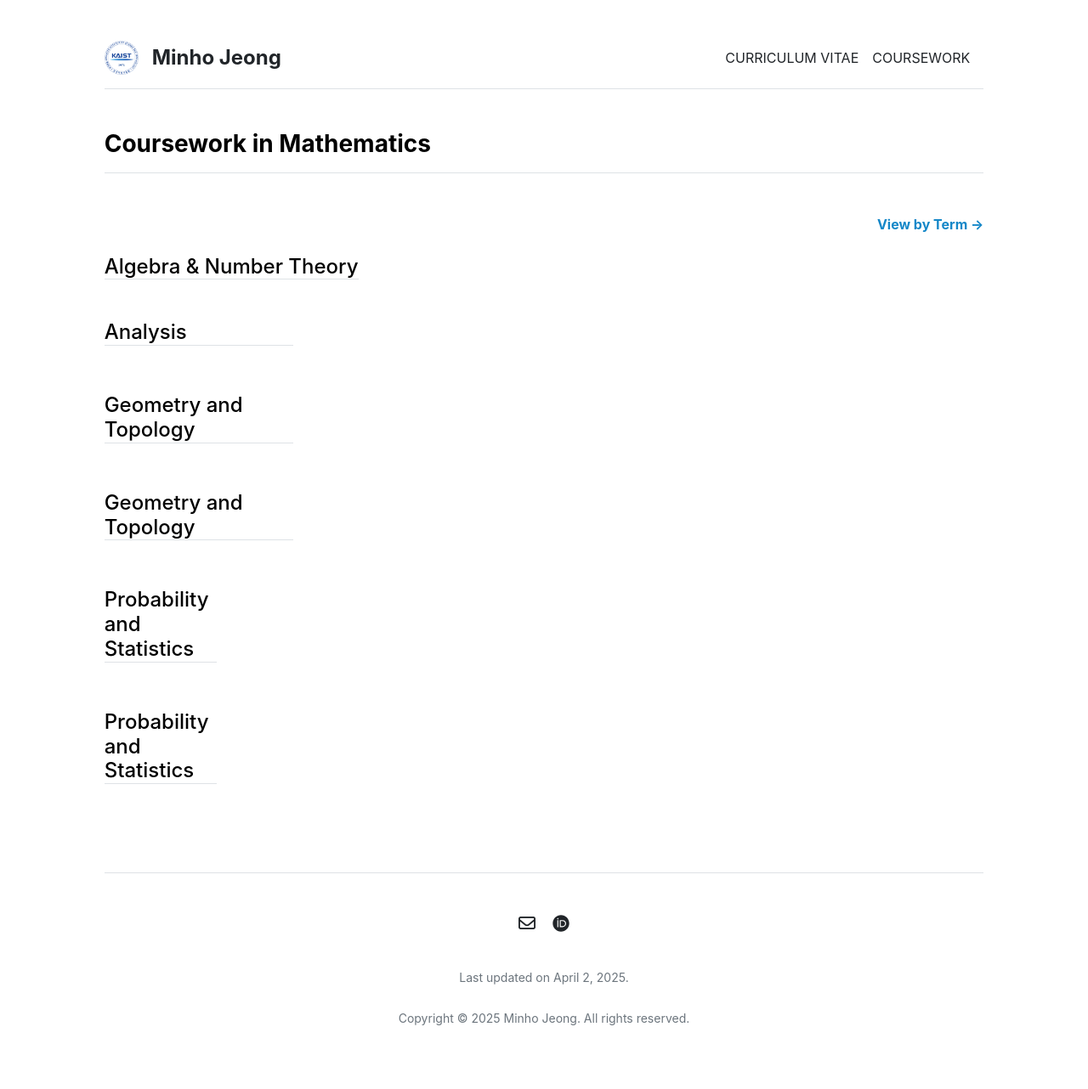
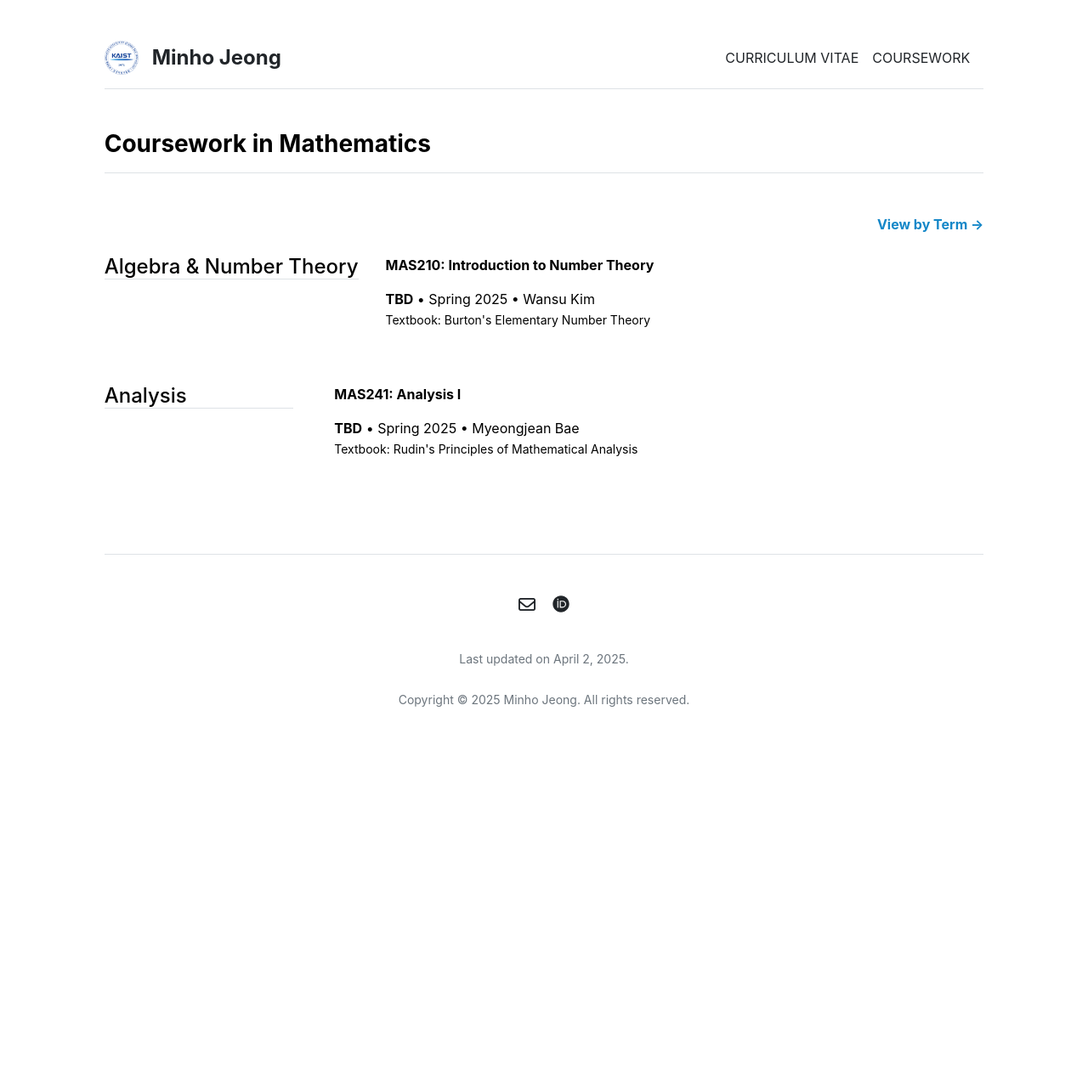
Before and after one commit to mino-jeong/mino-jeong.github.io, a Jekyll site: the page built from coursework-field.md, in a window 1280 px wide. Shown: the whole page at 85% size. Built offline with Jekyll 4.4.1, drawn with Linux system fonts in a browser that asks for light colours; after the commit the page ends 907 px from its top, so only the background shows below that.

Commit message:
Update coursework-field.html

```diff
--- a/_layouts/coursework-field.html
+++ b/_layouts/coursework-field.html
@@ -19,7 +19,7 @@ layout: default
         <h4 class="border-bottom m-0">Algebra & Number Theory</h4>
       </div>
       <div>
-        {% for section in site.data.coursework.algebra %}
+        {% for section in site.data.coursework-field.algebra %}
           <p class="fw-bold">{{ section.title }}</p>
           <p>{{ section.description }}<br><small>Textbook: {{ section.textbook }}</small></p>
         {% endfor %}
@@ -31,55 +31,7 @@ layout: default
         <h4 class="border-bottom">Analysis</h4>
       </div>
       <div class="col-md-9">
-        {% for section in site.data.coursework.analysis %}
-          <p class="fw-bold">{{ section.title }}</p>
-          <p>{{ section.description }}<br><small>Textbook: {{ section.textbook }}</small></p>
-        {% endfor %}
-      </div>
-    </div>
-
-    <div class="row g-5 mb-5">
-      <div class="col-md-3">
-        <h4 class="border-bottom">Geometry and Topology</h4>
-      </div>
-      <div class="col-md-9">
-        {% for section in site.data.coursework.geometry %}
-          <p class="fw-bold">{{ section.title }}</p>
-          <p>{{ section.description }}<br><small>Textbook: {{ section.textbook }}</small></p>
-        {% endfor %}
-      </div>
-    </div>
-
-    <div class="row g-5 mb-5">
-      <div class="col-md-3">
-        <h4 class="border-bottom">Geometry and Topology</h4>
-      </div>
-      <div class="col-md-9">
-        {% for section in site.data.coursework.geometry %}
-          <p class="fw-bold">{{ section.title }}</p>
-          <p>{{ section.description }}<br><small>Textbook: {{ section.textbook }}</small></p>
-        {% endfor %}
-      </div>
-    </div>
-
-    <div class="row g-5 mb-5">
-      <div class="col-md-2">
-        <h4 class="border-bottom">Probability and Statistics</h4>
-      </div>
-      <div class="col-md-10">
-        {% for section in site.data.coursework.probability %}
-          <p class="fw-bold">{{ section.title }}</p>
-          <p>{{ section.description }}<br><small>Textbook: {{ section.textbook }}</small></p>
-        {% endfor %}
-      </div>
-    </div>
-
-    <div class="row g-5 mb-5">
-      <div class="col-md-2">
-        <h4 class="border-bottom">Probability and Statistics</h4>
-      </div>
-      <div class="col-md-10">
-        {% for section in site.data.coursework.probability %}
+        {% for section in site.data.coursework-field.analysis %}
           <p class="fw-bold">{{ section.title }}</p>
           <p>{{ section.description }}<br><small>Textbook: {{ section.textbook }}</small></p>
         {% endfor %}
```
